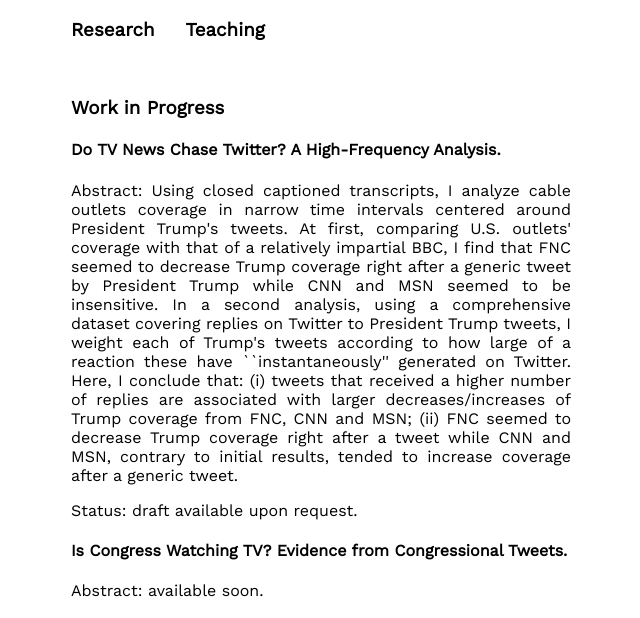
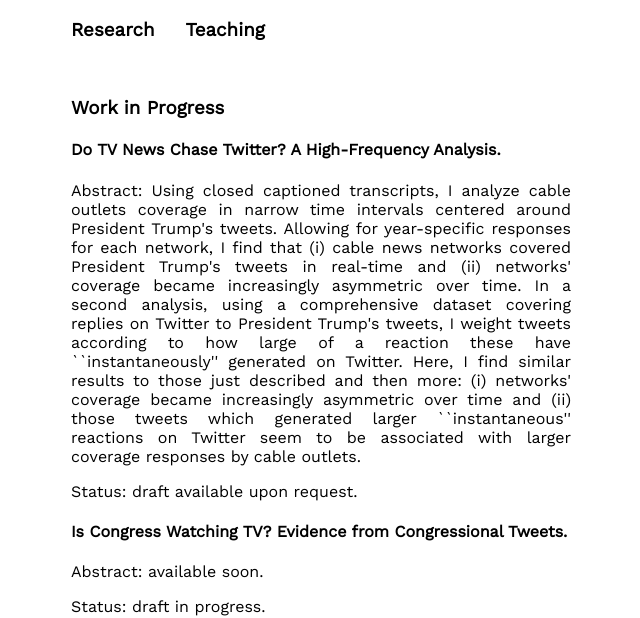
Before and after one commit to jaimemarquespereira/jaimemarquespereira.github.io, a plain HTML site: page research.html in a window 1280 px wide. Shown: the part 177-795 px from the top of the page, without its empty margins (319-959 px from the left). Drawn offline with nearby package versions, Linux system fonts and the light colour scheme.

Commit message:
Webpage #1.11

```diff
--- a/research.html
+++ b/research.html
@@ -61,7 +61,7 @@ Do TV News Chase Twitter? A High-Frequency Analysis.
 
 <! start abstract >
 <p>
-Abstract: Using closed captioned transcripts, I analyze cable outlets coverage in narrow time intervals centered around President Trump's tweets. At first, comparing U.S. outlets' coverage with that of a relatively impartial BBC, I find that FNC seemed to decrease Trump coverage right after a generic tweet by President Trump while CNN and MSN seemed to be insensitive. In a second analysis, using a comprehensive dataset covering replies on Twitter to President Trump tweets, I weight each of Trump's tweets according to how large of a reaction these have ``instantaneously'' generated on Twitter. Here, I conclude that: (i) tweets that received a higher number of replies are associated with larger decreases/increases of Trump coverage from FNC, CNN and MSN; (ii) FNC seemed to decrease Trump coverage right after a tweet while CNN and MSN, contrary to initial results, tended to increase coverage after a generic tweet.
+Abstract: Using closed captioned transcripts, I analyze cable outlets coverage in narrow time intervals centered around President Trump's tweets. Allowing for year-specific responses for each network, I find that (i) cable news networks covered President Trump's tweets in real-time and (ii) networks' coverage became increasingly asymmetric over time. In a second analysis, using a comprehensive dataset covering replies on Twitter to President Trump's tweets, I weight tweets according to how large of a reaction these have ``instantaneously'' generated on Twitter. Here, I find similar results to those just described and then more: (i) networks' coverage became increasingly asymmetric over time and (ii) those tweets which generated larger ``instantaneous'' reactions on Twitter seem to be associated with larger coverage responses by cable outlets.
 </p>
 Status: draft available upon request.
 </p>
```
